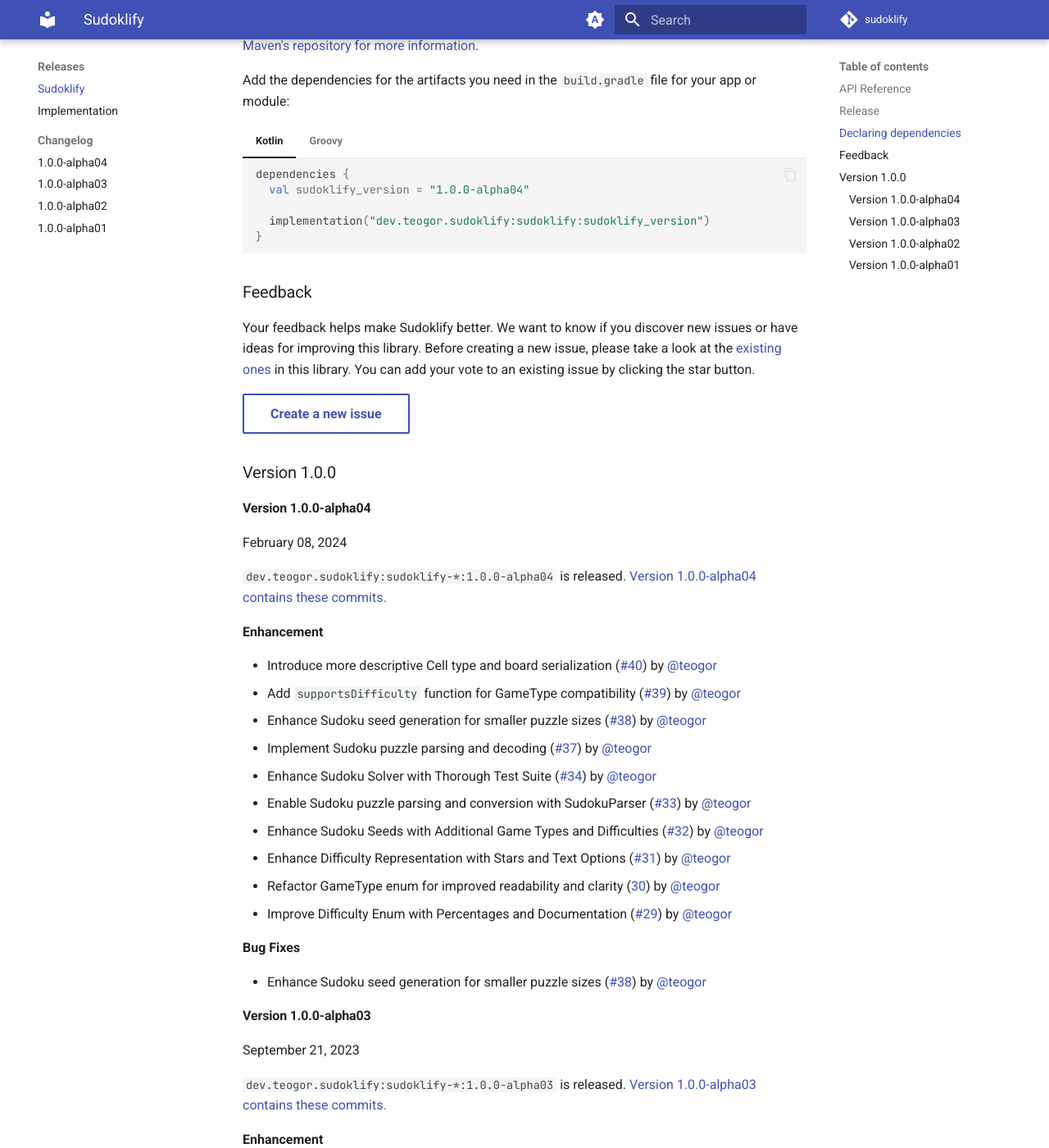
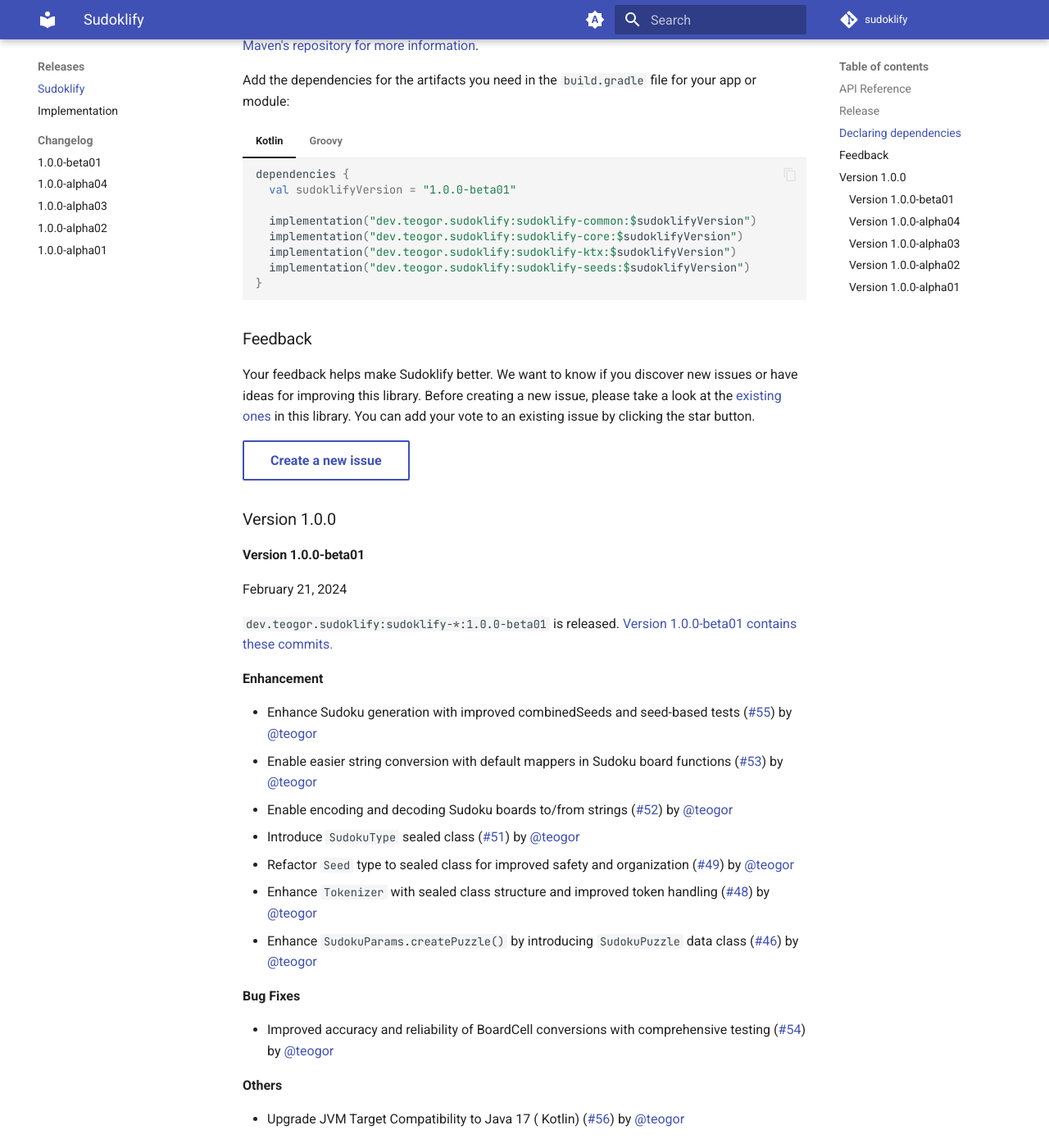
Before and after one commit to teogor/sudoklify, an MkDocs documentation site: the page built from docs/releases.md, in a window 1280 px wide and 1400 px high, scrolled down 814 px. Shown: the whole window at 82% size. Built offline with MkDocs 1.6.1 and Material for MkDocs 9.7.7, drawn with Linux system fonts in a browser that asks for light colours; comment, search, counter and statistics services are not loaded; some of the changed text lies outside the part shown.

Commit message:
Prepare release `1.0.0-beta01`

````diff
--- a/docs/releases.md
+++ b/docs/releases.md
@@ -20,7 +20,7 @@ sizes and difficulty levels.
 
 |   Latest Update   | Stable Release | Beta Release | Alpha Release |
 |:-----------------:|:--------------:|:------------:|:-------------:|
-| February 08, 2024 |       -        |      -       | 1.0.0-alpha04 |
+| February 21, 2024 |       -        | 1.0.0-beta01 |       -       |
 
 ### Declaring dependencies
 
@@ -33,9 +33,12 @@ Add the dependencies for the artifacts you need in the `build.gradle` file for y
 
     ```kotlin
     dependencies {
-      val sudoklify_version = "1.0.0-alpha04"
+      val sudoklifyVersion = "1.0.0-beta01"
 
-      implementation("dev.teogor.sudoklify:sudoklify:sudoklify_version")
+      implementation("dev.teogor.sudoklify:sudoklify-common:$sudoklifyVersion")
+      implementation("dev.teogor.sudoklify:sudoklify-core:$sudoklifyVersion")
+      implementation("dev.teogor.sudoklify:sudoklify-ktx:$sudoklifyVersion")
+      implementation("dev.teogor.sudoklify:sudoklify-seeds:$sudoklifyVersion")
     }
     ```
 
@@ -43,9 +46,12 @@ Add the dependencies for the artifacts you need in the `build.gradle` file for y
 
     ```groovy
     dependencies {
-      def sudoklify_version = "1.0.0-alpha04"
+      def sudoklifyVersion = "1.0.0-beta01"
 
-      implementation("dev.teogor.sudoklify:sudoklify:${sudoklify_version}")
+      implementation "dev.teogor.sudoklify:sudoklify-common:$sudoklifyVersion"
+      implementation "dev.teogor.sudoklify:sudoklify-core:$sudoklifyVersion"
+      implementation "dev.teogor.sudoklify:sudoklify-ktx:$sudoklifyVersion"
+      implementation "dev.teogor.sudoklify:sudoklify-seeds:$sudoklifyVersion"
     }
     ```
 
@@ -60,6 +66,46 @@ existing issue by clicking the star button.
 [Create a new issue](https://github.com/teogor/sudoklify/issues/new){ .md-button }
 
 ### Version 1.0.0
+
+#### Version 1.0.0-beta01
+
+February 21, 2024
+
+`dev.teogor.sudoklify:sudoklify-*:1.0.0-beta01` is
+released. [Version 1.0.0-beta01 contains these commits.](https://github.com/teogor/sudoklify/compare/1.0.0-alpha04...1.0.0-beta01)
+
+**Enhancement**
+
+* Enhance Sudoku generation with improved combinedSeeds and seed-based
+  tests ([#55](https://github.com/teogor/sudoklify/pull/55)) by [@teogor](https://github.com/teogor)
+* Enable easier string conversion with default mappers in Sudoku board
+  functions ([#53](https://github.com/teogor/sudoklify/pull/53))
+  by [@teogor](https://github.com/teogor)
+* Enable encoding and decoding Sudoku boards to/from
+  strings ([#52](https://github.com/teogor/sudoklify/pull/52))
+  by [@teogor](https://github.com/teogor)
+* Introduce `SudokuType` sealed class ([#51](https://github.com/teogor/sudoklify/pull/51))
+  by [@teogor](https://github.com/teogor)
+* Refactor `Seed` type to sealed class for improved safety and
+  organization ([#49](https://github.com/teogor/sudoklify/pull/49))
+  by [@teogor](https://github.com/teogor)
+* Enhance `Tokenizer` with sealed class structure and improved token
+  handling ([#48](https://github.com/teogor/sudoklify/pull/48))
+  by [@teogor](https://github.com/teogor)
+* Enhance `SudokuParams.createPuzzle()` by introducing `SudokuPuzzle` data
+  class ([#46](https://github.com/teogor/sudoklify/pull/46)) by [@teogor](https://github.com/teogor)
+
+**Bug Fixes**
+
+* Improved accuracy and reliability of BoardCell conversions with comprehensive
+  testing ([#54](https://github.com/teogor/sudoklify/pull/54))
+  by [@teogor](https://github.com/teogor)
+
+**Others**
+
+* Upgrade JVM Target Compatibility to Java 17 (
+  Kotlin) ([#56](https://github.com/teogor/sudoklify/pull/56))
+  by [@teogor](https://github.com/teogor)
 
 #### Version 1.0.0-alpha04
 
--- a/mkdocs.yml
+++ b/mkdocs.yml
@@ -25,6 +25,7 @@ nav:
     - releases.md
     - Implementation: releases/implementation.md
     - Changelog:
+      - 1.0.0-beta01: releases/changelog/1.0.0-beta01.md
       - 1.0.0-alpha04: releases/changelog/1.0.0-alpha04.md
       - 1.0.0-alpha03: releases/changelog/1.0.0-alpha03.md
       - 1.0.0-alpha02: releases/changelog/1.0.0-alpha02.md
````
Also changed, not shown: README.md (+7 -0 lines), docs/index.md (+3 -3 lines), docs/releases/changelog/1.0.0-beta01.md (added, +12 -0 lines), docs/releases/implementation.md (+15 -5 lines), 1 other file.
